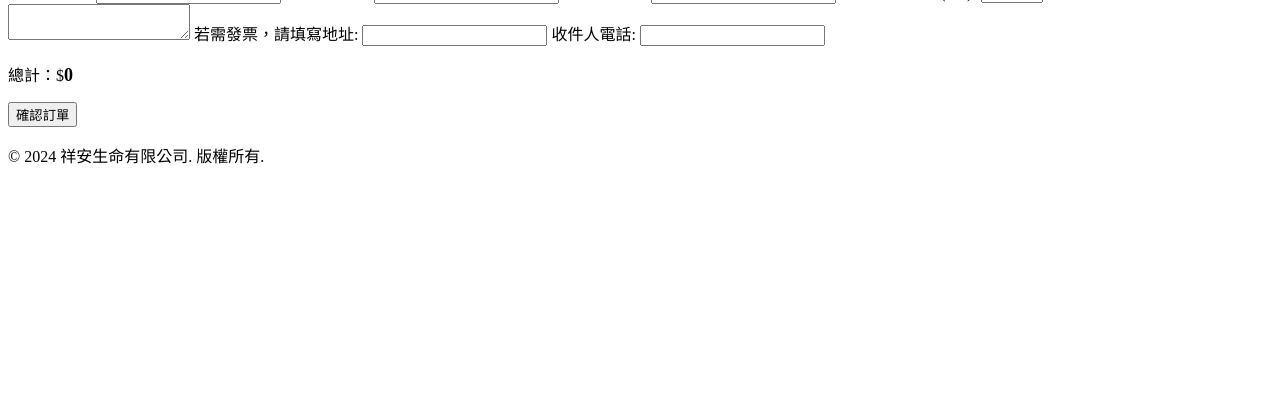
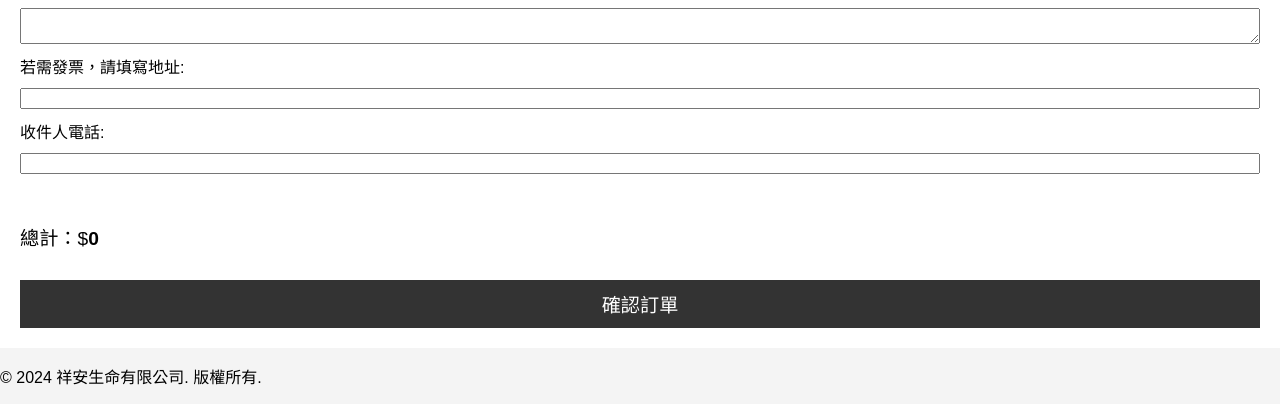
Before and after one commit to Shiangan/Bestwish, a PHP site: page /flower-order.html in a window 1280 px wide. Shown: the part 741-1145 px from the top of the page. Before the commit the page ends 905 px from the top, so only its background shows below. Run offline with PHP 8.4, Linux system fonts and the light colour scheme.

Commit message:
Update flower-order.css

```diff
--- a/flower-order.css
+++ b/flower-order.css
@@ -1,41 +1,85 @@
-/* 花籃訂購頁面樣式 */
-header {
-    text-align: center;
+body {
+    font-family: Arial, sans-serif;
+    margin: 0;
+    padding: 0;
+    background: #f4f4f4;
 }
 
-.flower-photos {
+header {
+    background: #333;
+    color: #fff;
+    padding: 10px;
+    text-align: left;
+}
+
+header .logo {width: 100px;
+}
+
+#flower-order-section {
+    padding: 20px;
+    background: #fff;
+}
+
+#flower-type {
     display: flex;
     flex-wrap: wrap;
-    justify-content: center;
+    gap: 10px;
 }
 
-.flower-photo {
-    max-width: 100px;
+.flower-option {
+    border: 1px solid #ddd;
+    border-radius: 5px;
+    padding: 10px;
+    text-align: center;
+    width: 200px;
+    position: relative;
+}
+
+.flower-option img {
+    width: 100%;
+    max-height: 150px;
+    object-fit: cover;
+}
+
+.plus-minus {
+    background: #333;
+    color: #fff;
+    border: none;
+    padding: 5px;
     margin: 5px;
     cursor: pointer;
-    border: 2px solid transparent;
 }
 
-.flower-photo.selected {
-    border: 2px solid blue;
+.plus-minus:hover {
+    background: #555;
 }
 
-.quantity-control {
-    display: flex;
-    align-items: center;
+#flower-order-form {
+    display: grid;
+    gap: 10px;
 }
 
-.quantity-control button {
-    padding: 5px;
+#order-summary {
+    margin-top: 20px;
 }
 
-#total-amount {
-    font-size: 18px;
-    font-weight: bold;
-    margin-top: 10px;
+#order-summary p {
+    font-size: 1.2em;
 }
 
-#address-details,
-#confirmation-section {
-    display: none;
+#order-summary span {
+    font-weight: bold;
 }
+
+button {
+    background: #333;
+    color: #fff;
+    border: none;
+    padding: 10px 20px;
+    font-size: 1.2em;
+    cursor: pointer;
+}
+
+button:hover {
+    background: #555;
+}
```
